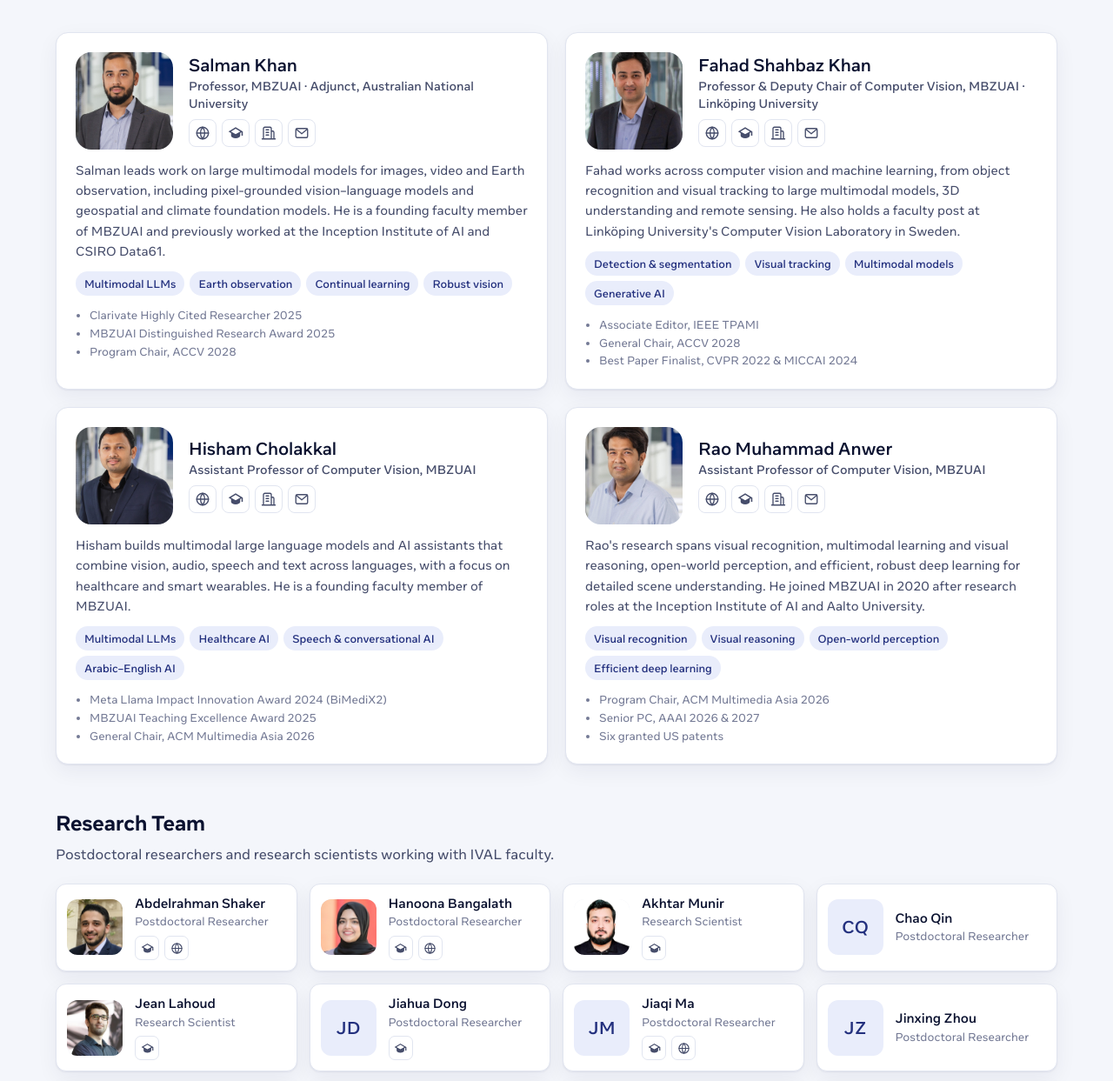
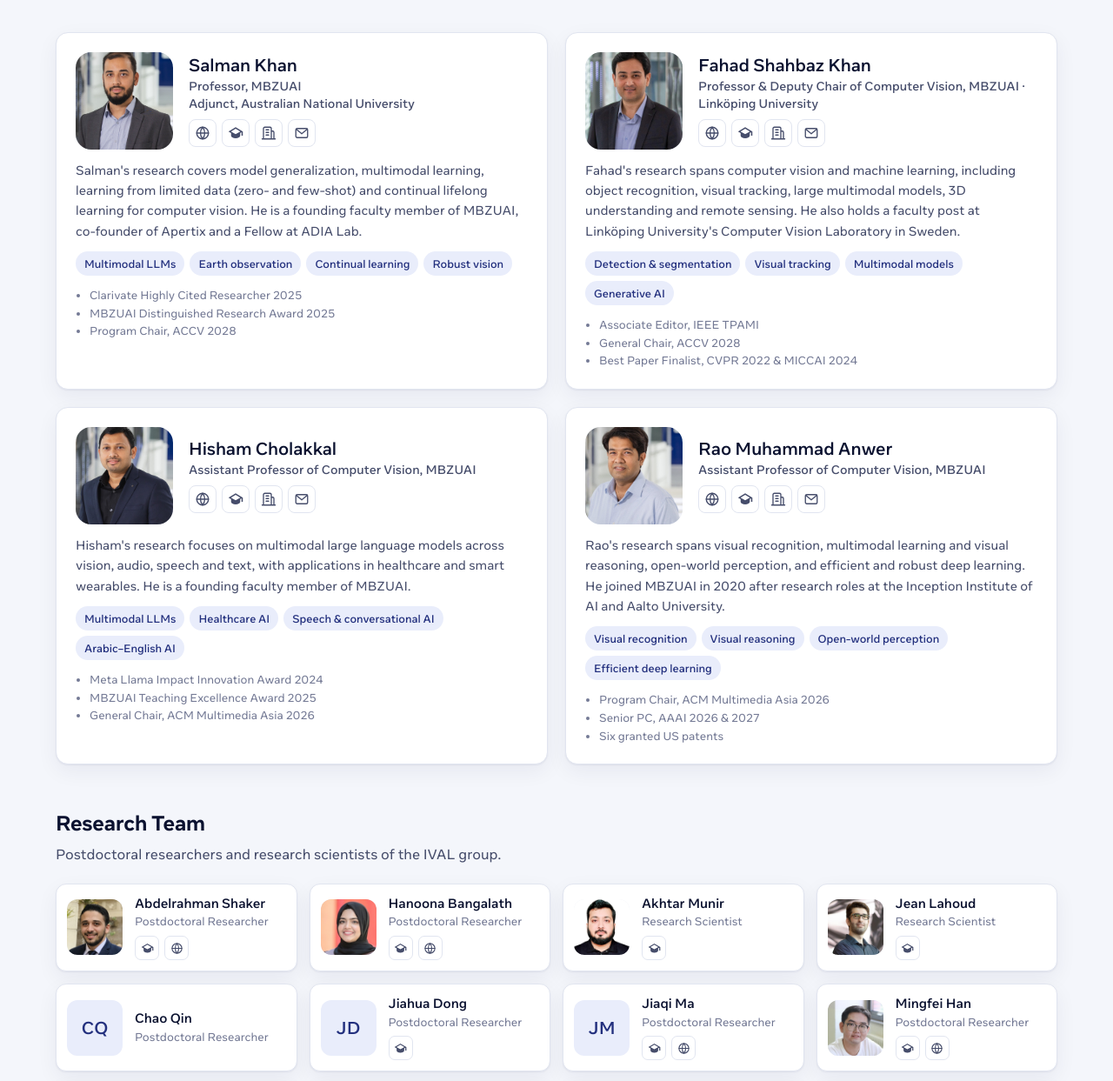
Before and after one commit to mbzuai-oryx/mbzuai_ival, a plain HTML site: page index.html in a window 1280 px wide. Shown: the part 3476-4719 px from the top of the page at 87% size. Drawn offline with Linux system fonts and the light colour scheme.

Commit message:
Update faculty bios and research team
- Faculty bios describe research areas only; Salman's bio uses his
  homepage wording and his ANU adjunct role is on its own line.
- Research Team: remove Jinxing Zhou, swap Jean Lahoud and Chao Qin,
  and reword the subtitle.

```diff
--- a/assets/css/style.css
+++ b/assets/css/style.css
@@ -264,7 +264,7 @@ a.chip:hover { outline: 1px solid var(--brand-blue); }
 .person .head { display: flex; gap: 18px; align-items: center; }
 .person .photo { width: 112px; height: 112px; flex: none; border-radius: 18px; object-fit: cover; object-position: center 20%; background: var(--surface-2); }
 .person h3 { font-size: 20px; }
-.person .role { color: var(--text-2); font-size: 14px; font-weight: 500; line-height: 1.45; margin-top: 2px; }
+.person .role { color: var(--text-2); font-size: 14px; font-weight: 500; line-height: 1.45; margin-top: 2px; white-space: pre-line; }
 .person .bio { color: var(--text-2); font-size: 14.5px; margin: 0; }
 .person .tags { display: flex; flex-wrap: wrap; gap: 6px; }
 .person .honours { font-size: 13px; color: var(--muted); margin: 0; padding-left: 16px; }
--- a/assets/data/site-data.js
+++ b/assets/data/site-data.js
@@ -97,8 +97,8 @@ window.IVAL_DATA = {
     {
       "key": "salman",
       "name": "Salman Khan",
-      "title": "Professor, MBZUAI · Adjunct, Australian National University",
-      "bio": "Salman leads work on large multimodal models for images, video and Earth observation, including pixel-grounded vision–language models and geospatial and climate foundation models. He is a founding faculty member of MBZUAI and previously worked at the Inception Institute of AI and CSIRO Data61.",
+      "title": "Professor, MBZUAI\nAdjunct, Australian National University",
+      "bio": "Salman's research covers model generalization, multimodal learning, learning from limited data (zero- and few-shot) and continual lifelong learning for computer vision. He is a founding faculty member of MBZUAI, co-founder of Apertix and a Fellow at ADIA Lab.",
       "interests": [
         "Multimodal LLMs",
         "Earth observation",
@@ -128,7 +128,7 @@ window.IVAL_DATA = {
       "key": "fahad",
       "name": "Fahad Shahbaz Khan",
       "title": "Professor & Deputy Chair of Computer Vision, MBZUAI · Linköping University",
-      "bio": "Fahad works across computer vision and machine learning, from object recognition and visual tracking to large multimodal models, 3D understanding and remote sensing. He also holds a faculty post at Linköping University's Computer Vision Laboratory in Sweden.",
+      "bio": "Fahad's research spans computer vision and machine learning, including object recognition, visual tracking, large multimodal models, 3D understanding and remote sensing. He also holds a faculty post at Linköping University's Computer Vision Laboratory in Sweden.",
       "interests": [
         "Detection & segmentation",
         "Visual tracking",
@@ -159,7 +159,7 @@ window.IVAL_DATA = {
       "key": "hisham",
       "name": "Hisham Cholakkal",
       "title": "Assistant Professor of Computer Vision, MBZUAI",
-      "bio": "Hisham builds multimodal large language models and AI assistants that combine vision, audio, speech and text across languages, with a focus on healthcare and smart wearables. He is a founding faculty member of MBZUAI.",
+      "bio": "Hisham's research focuses on multimodal large language models across vision, audio, speech and text, with applications in healthcare and smart wearables. He is a founding faculty member of MBZUAI.",
       "interests": [
         "Multimodal LLMs",
         "Healthcare AI",
@@ -167,7 +167,7 @@ window.IVAL_DATA = {
         "Arabic–English AI"
       ],
       "honours": [
-        "Meta Llama Impact Innovation Award 2024 (BiMediX2)",
+        "Meta Llama Impact Innovation Award 2024",
         "MBZUAI Teaching Excellence Award 2025",
         "General Chair, ACM Multimedia Asia 2026"
       ],
@@ -187,7 +187,7 @@ window.IVAL_DATA = {
       "key": "rao",
       "name": "Rao Muhammad Anwer",
       "title": "Assistant Professor of Computer Vision, MBZUAI",
-      "bio": "Rao's research spans visual recognition, multimodal learning and visual reasoning, open-world perception, and efficient, robust deep learning for detailed scene understanding. He joined MBZUAI in 2020 after research roles at the Inception Institute of AI and Aalto University.",
+      "bio": "Rao's research spans visual recognition, multimodal learning and visual reasoning, open-world perception, and efficient and robust deep learning. He joined MBZUAI in 2020 after research roles at the Inception Institute of AI and Aalto University.",
       "interests": [
         "Visual recognition",
         "Visual reasoning",
@@ -1564,6 +1564,15 @@ window.IVAL_DATA = {
       }
     },
     {
+      "name": "Jean Lahoud",
+      "role": "RS",
+      "photo": "assets/img/team/jean-lahoud.jpg",
+      "links": {
+        "scholar": "https://scholar.google.com/citations?user=LsivLPoAAAAJ",
+        "homepage": null
+      }
+    },
+    {
       "name": "Chao Qin",
       "role": "PD",
       "photo": null,
@@ -1573,15 +1582,6 @@ window.IVAL_DATA = {
       }
     },
     {
-      "name": "Jean Lahoud",
-      "role": "RS",
-      "photo": "assets/img/team/jean-lahoud.jpg",
-      "links": {
-        "scholar": "https://scholar.google.com/citations?user=LsivLPoAAAAJ",
-        "homepage": null
-      }
-    },
-    {
       "name": "Jiahua Dong",
       "role": "PD",
       "photo": null,
@@ -1597,15 +1597,6 @@ window.IVAL_DATA = {
       "links": {
         "scholar": "https://scholar.google.com/citations?user=BJUlpoMAAAAJ",
         "homepage": "https://leonmakise.github.io/"
-      }
-    },
-    {
-      "name": "Jinxing Zhou",
-      "role": "PD",
-      "photo": null,
-      "links": {
-        "scholar": null,
-        "homepage": null
       }
     },
     {
--- a/index.html
+++ b/index.html
@@ -10,7 +10,7 @@
   <meta property="og:image" content="assets/img/hero.jpg">
   <link rel="icon" type="image/png" href="assets/img/logo-mark.png">
   <link rel="preload" href="fonts/optimistic-variable.woff2" as="font" type="font/woff2" crossorigin>
-  <link rel="stylesheet" href="assets/css/style.css?v=202610232306">
+  <link rel="stylesheet" href="assets/css/style.css?v=202610240140">
 </head>
 <body>
   <header class="site-header">
@@ -90,7 +90,7 @@
 
         <div class="subhead reveal">
           <h3>Research Team</h3>
-          <p>Postdoctoral researchers and research scientists working with IVAL faculty.</p>
+          <p>Postdoctoral researchers and research scientists of the IVAL group.</p>
         </div>
         <div class="members" id="members-grid"></div>
       </div>
@@ -137,8 +137,8 @@
     </div>
   </footer>
 
-  <script src="assets/js/icons.js?v=202610232306"></script>
-  <script src="assets/data/site-data.js?v=202610232306"></script>
-  <script src="assets/js/main.js?v=202610232306"></script>
+  <script src="assets/js/icons.js?v=202610240140"></script>
+  <script src="assets/data/site-data.js?v=202610240140"></script>
+  <script src="assets/js/main.js?v=202610240140"></script>
 </body>
 </html>
```
Also changed, not shown: publications.html (+6 -6 lines).
